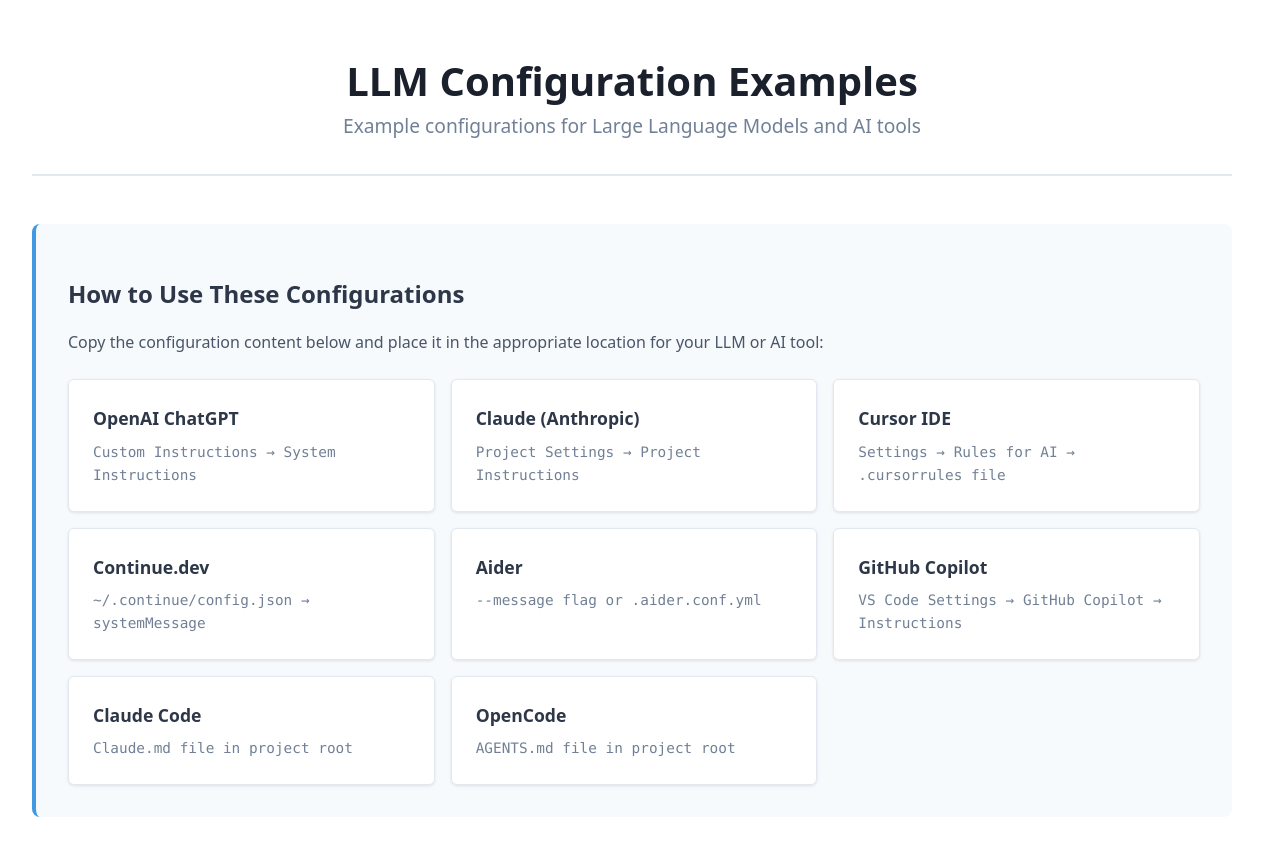
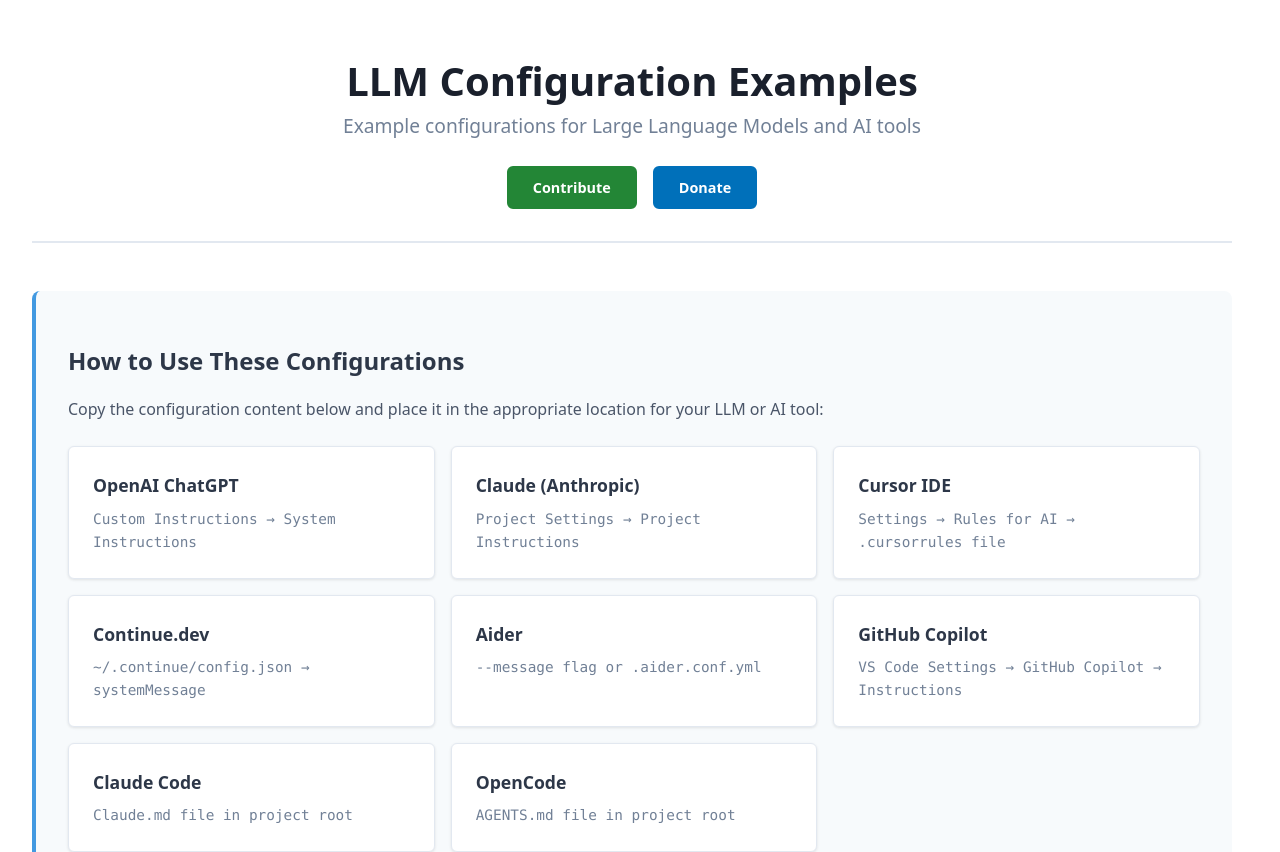
Before and after one commit to dimacus/llm-config, a React (Vite) app: page / in a window 1280 px wide. Shown: the top 852 px of the page. Built offline with nearby package versions, Linux system fonts and the light colour scheme.

Commit message:
Adding donation and link to github

```diff
--- a/src/App.css
+++ b/src/App.css
@@ -21,7 +21,53 @@
 .subtitle {
   font-size: 1.2rem;
   color: #718096;
-  margin: 0;
+  margin: 0 0 1.5rem 0;
+}
+
+.header-buttons {
+  display: flex;
+  gap: 1rem;
+  justify-content: center;
+  margin-top: 1rem;
+}
+
+.header-button {
+  display: inline-block;
+  padding: 0.5rem 1.5rem;
+  border-radius: 6px;
+  text-decoration: none;
+  font-weight: 600;
+  font-size: 0.9rem;
+  transition: all 0.2s ease;
+  border: 2px solid transparent;
+}
+
+.contribute-link {
+  background-color: #238636;
+  color: white;
+  border-color: #238636;
+}
+
+.contribute-link:hover {
+  background-color: #2ea043;
+  border-color: #2ea043;
+  color: white;
+  text-decoration: none;
+  transform: translateY(-1px);
+}
+
+.donate-link {
+  background-color: #0070ba;
+  color: white;
+  border-color: #0070ba;
+}
+
+.donate-link:hover {
+  background-color: #005ea6;
+  border-color: #005ea6;
+  color: white;
+  text-decoration: none;
+  transform: translateY(-1px);
 }
 
 .instructions {
@@ -145,9 +191,50 @@
   margin: 2rem;
 }
 
+.contribute {
+  text-align: center;
+  margin-top: 3rem;
+  padding: 2rem;
+  background: linear-gradient(135deg, #24292e 0%, #2f363d 100%);
+  border-radius: 8px;
+  color: white;
+}
+
+.contribute h2 {
+  margin: 0 0 0.5rem 0;
+  font-size: 1.5rem;
+}
+
+.contribute p {
+  margin: 0 0 1.5rem 0;
+  opacity: 0.9;
+  font-size: 1.1rem;
+}
+
+.contribute-button {
+  display: inline-block;
+  background-color: #238636;
+  color: white;
+  padding: 0.75rem 2rem;
+  border-radius: 6px;
+  text-decoration: none;
+  font-weight: 600;
+  font-size: 1rem;
+  transition: all 0.2s ease;
+  box-shadow: 0 2px 4px rgba(0, 0, 0, 0.2);
+}
+
+.contribute-button:hover {
+  background-color: #2ea043;
+  transform: translateY(-1px);
+  box-shadow: 0 4px 8px rgba(0, 0, 0, 0.3);
+  color: white;
+  text-decoration: none;
+}
+
 .donation {
   text-align: center;
-  margin-top: 3rem;
+  margin-top: 2rem;
   padding: 2rem;
   background: linear-gradient(135deg, #667eea 0%, #764ba2 100%);
   border-radius: 8px;
@@ -203,4 +290,14 @@
   .markdown-content {
     padding: 1.5rem;
   }
+
+  .header-buttons {
+    flex-direction: column;
+    align-items: center;
+  }
+
+  .header-button {
+    width: 200px;
+    text-align: center;
+  }
 }
--- a/src/App.tsx
+++ b/src/App.tsx
@@ -39,8 +39,15 @@ function App() {
         <p className="subtitle">
           Example configurations for Large Language Models and AI tools
         </p>
+        <div className="header-buttons">
+          <a href="#contribute" className="header-button contribute-link">
+            Contribute
+          </a>
+          <a href="#donate" className="header-button donate-link">
+            Donate
+          </a>
+        </div>
       </header>
-
         <section className="instructions">
           <h2>How to Use These Configurations</h2>
           <p>
@@ -100,7 +107,20 @@ function App() {
           )}
         </main>
 
-        <section className="donation">
+        <section id="contribute" className="contribute">
+          <h2>Contribute</h2>
+          <p>Help improve this project by contributing configurations, fixes, or new features</p>
+          <a
+            href="https://github.com/dimacus/llm-config"
+            target="_blank"
+            rel="noopener noreferrer"
+            className="contribute-button"
+          >
+            View on GitHub
+          </a>
+        </section>
+
+        <section id="donate" className="donation">
           <h2>Support This Project</h2>
           <p>Help us host and improve this page</p>
           <a
```
Lines whose indentation alone changed are shown as unchanged.
